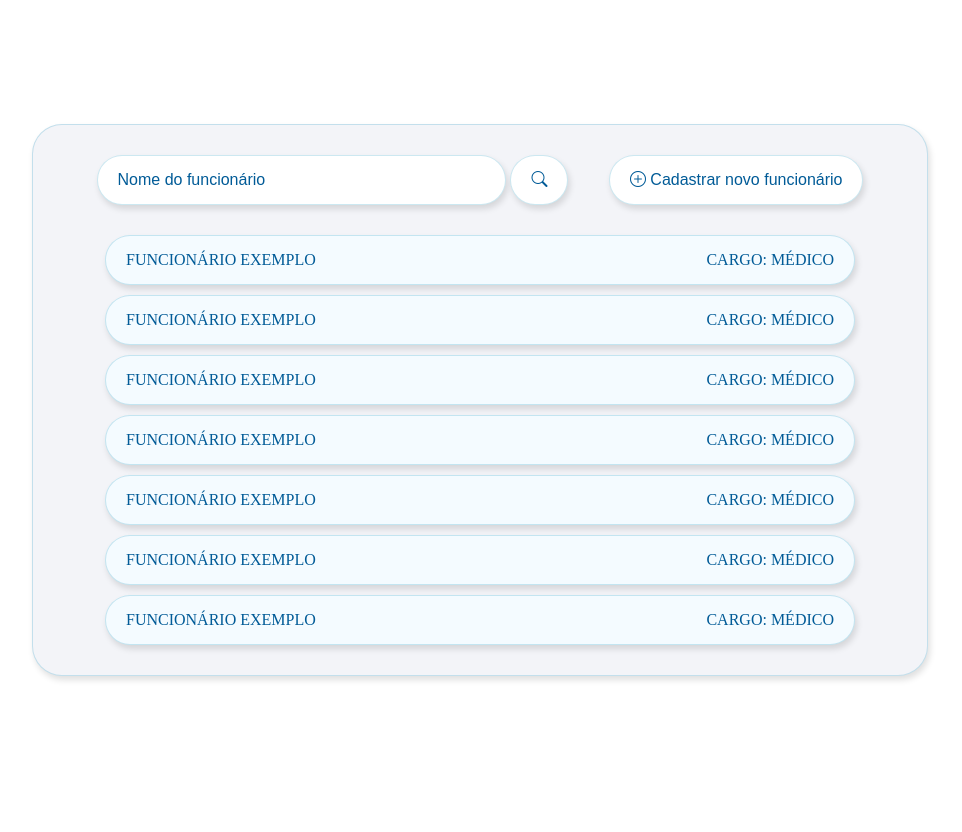
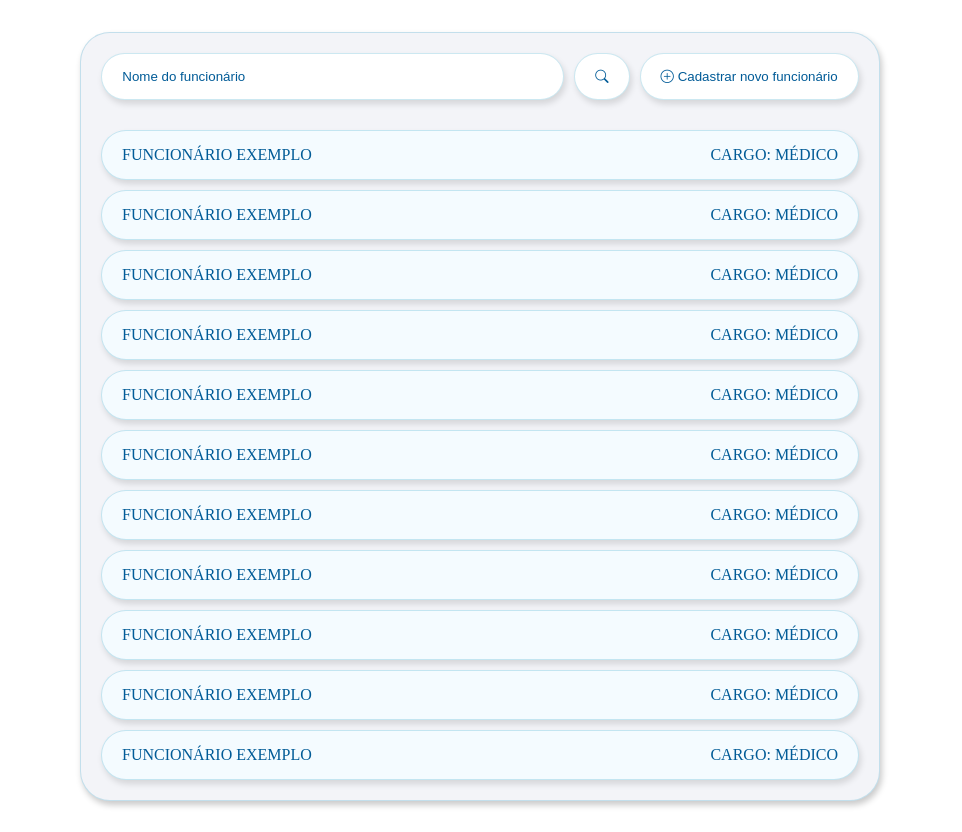
Before and after one commit to eumarianamota/clinic-system, a plain HTML site: page adm/adm.html in a window 1280 px wide. Shown: the whole page, without its empty margins (160-1122 px from the left). Before the commit the page ends 800 px from the top, so only its background shows below. Drawn offline with nearby package versions, Linux system fonts and the light colour scheme.

Commit message:
feat: create admin dashboard screens

```diff
--- a/adm/adm.html
+++ b/adm/adm.html
@@ -11,57 +11,75 @@
     <title>Administrador</title>
 </head>
 <body>
-    <div id="container" class="container">
-        <div class="header">
+    <main id="container" class="main-container">
+        <div class="header-container">
             <form id="search-bar" class="search-bar">
-                <input class="search-input" type="text" name="query" placeholder="Nome do funcionário" required>
-                <button type="submit" class="submit-btn" > <i class="bi bi-search"></i> </button>
+                <input class="search-input btn-container" type="text" name="query" placeholder="Nome do funcionário" required>
+                <button type="submit" class="submit-btn btn-container" > <i class="bi bi-search"></i> </button>
             </form>
 
-            <button id="register" class="register">
+            <button id="register-btn" class="register btn-container">
                 <i class="bi bi-plus-circle"></i> Cadastrar novo funcionário
             </button>
         </div>
 
-        <div class="content">
-            <ul id="employees" class="employees" >
-                <div id="employee" class="employee">
+        <div class="employees-container">
+            <div id="employee-container" class="employee btn-container">
                 <p>FUNCIONÁRIO EXEMPLO</p>
                 <P>CARGO: MÉDICO</P>
             </div>
 
-                <div id="employee" class="employee">
+            <div id="employee" class="employee btn-container">
                 <p>FUNCIONÁRIO EXEMPLO</p>
                 <P>CARGO: MÉDICO</P>
             </div>
 
-                <div id="employee" class="employee">
+            <div id="employee" class="employee btn-container">
                 <p>FUNCIONÁRIO EXEMPLO</p>
                 <P>CARGO: MÉDICO</P>
             </div>
 
-                <div id="employee" class="employee">
+            <div id="employee" class="employee btn-container">
                 <p>FUNCIONÁRIO EXEMPLO</p>
                 <P>CARGO: MÉDICO</P>
             </div>
 
-                <div id="employee" class="employee">
+            <div id="employee" class="employee btn-container">
                 <p>FUNCIONÁRIO EXEMPLO</p>
                 <P>CARGO: MÉDICO</P>
             </div>
 
-                <div id="employee" class="employee">
+            <div id="employee" class="employee btn-container">
                 <p>FUNCIONÁRIO EXEMPLO</p>
                 <P>CARGO: MÉDICO</P>
             </div>
 
-                <div id="employee" class="employee">
+            <div id="employee" class="employee btn-container">
                 <p>FUNCIONÁRIO EXEMPLO</p>
                 <P>CARGO: MÉDICO</P>
             </div>
-            </ul>
+
+            <div id="employee" class="employee btn-container">
+                <p>FUNCIONÁRIO EXEMPLO</p>
+                <P>CARGO: MÉDICO</P>
+            </div>
+
+            <div id="employee" class="employee btn-container">
+                <p>FUNCIONÁRIO EXEMPLO</p>
+                <P>CARGO: MÉDICO</P>
+            </div>
+
+            <div id="employee" class="employee btn-container">
+                <p>FUNCIONÁRIO EXEMPLO</p>
+                <P>CARGO: MÉDICO</P>
+            </div>
+
+            <div id="employee" class="employee btn-container">
+                <p>FUNCIONÁRIO EXEMPLO</p>
+                <P>CARGO: MÉDICO</P>
             </div>
         </div>
+    </main>
 
     <script src="../js/adm.js"></script>
 </body>
--- a/css/adm.css
+++ b/css/adm.css
@@ -5,128 +5,75 @@
 }
 
 body {
-    display: flex;
-    align-items: center;
-    justify-content: center;
-
+    justify-self: center;
     height: 100vh;
+    font-size: 1rem;
 }
 
-
-.container {
-    display: flex;
-    flex-direction: column;
-    justify-content: center;
-    align-items: center;
-
-    background-color: var(--background-container);
-    box-shadow: 2px 4px 6px rgba(0, 0, 3, 0.125);
-    border: solid 1px var(--form-border-adm);
-    border-radius: 30px;
-
-    width: 70%;
-    padding: 30px 20px;
-}
-
-
-.header {
-    display: flex;
-    align-items: center;
-    justify-content: center;
-
-    width: 100%;
-
-    margin-bottom: 30px;
-}
-
-
-.search-bar {
-    width: 60%;
-}
-
-
-.search-input {
+.btn-container {
     background-color: var(--white);
     border: solid 1px var(--form-border-adm);
     border-radius: 30px;
     padding: 15px 20px;
     box-shadow: 2px 4px 6px rgba(0, 0, 3, 0.125);
-    font-size: 1rem;
     color: var(--dark-blue-txt);
+}
 
-    width: 80%;
+
+.main-container {
+    background-color: var(--background-container);
+
+    padding: 20px;
+    border: solid 1px var(--form-border-adm);
+    border-radius: 30px;
+    box-shadow: 2px 4px 6px rgba(0, 0, 3, 0.211);
+    width: 50rem;
+    margin-top: 2rem;
+}
+
+.header-container {
+    width: 100%;
+
+    display: flex;
+    justify-content: center;
+    gap: 10px;
+
+    margin-bottom: 30px;
+}
+
+.search-bar {
+    display: flex;
+    flex-direction: row;
+    gap: 10px;
+    width: 69.7%;
+}
+
+.search-input {
+    width: 100%;
 }
 
 .search-input::placeholder {
     color: var(--dark-blue-txt);
 }
 
-.submit-btn {
-    background-color: var(--white);
-    border: solid 1px var(--form-border-adm);
-    border-radius: 30px;
-    padding: 15px 20px;
-    box-shadow: 2px 4px 6px rgba(0, 0, 3, 0.125);
-    font-size: 1rem;
-    color: var(--dark-blue-txt);
+.register {
+    transition: all 300ms ease;
 }
 
-.register {
-    background-color: var(--white);
-    border: solid 1px var(--form-border-adm);
-    border-radius: 30px;
-    padding: 15px 20px;
-    box-shadow: 2px 4px 6px rgba(0, 0, 3, 0.125);
-    font-size: 1rem;
-    color: var(--dark-blue-txt);
+.register:hover {
+    background-color: var(--background-home);
 }
 
-.employees {
+.employees-container {
+    width: 100%;
     display: flex;
     flex-direction: column;
-    justify-content: space-between;
-    align-items: center;
-    row-gap: 10px;
+    justify-content: center;
+    gap: 10px;
 }
 
 .employee {
     display: flex;
     justify-content: space-between;
-    align-items: center;
-
-    width: 750px;
-
     background-color: var(--form-color-adm);
-    border: solid 1px var(--form-border-adm);
-    border-radius: 30px;
-    padding: 15px 20px;
-    box-shadow: 2px 4px 6px rgba(0, 0, 3, 0.125);
-    font-size: 1rem;
-    color: var(--dark-blue-txt);
 }
-
-/* TELA DE REGISTRO */
-.container-input {
-    width: 100%;
-}
-
-input {
-
-    width: 100%;
-}
-
-.input-3 {
-    width: 33%;
-}
-/* .back-btn {
-    width: 25px;
-    height: 25px;
-    border-radius: 20px;
-    border: solid 1px var(--dark-blue-txt);
-    color: var(--dark-blue-txt);
-} */
-
-/* h1{
-    margin: 10px 0;
-    text-align: center;
-}  */
--- /dev/null
+++ b/css/register-confirmation.css
@@ -0,0 +1,58 @@
+* {
+    margin: 0;
+    padding: 0;
+    box-sizing: border-box;
+}
+
+body {
+    display: flex;
+    justify-content: center;
+    align-items: center;
+    height: 100vh;
+    font-size: 1.5rem;
+    color: var(--black);
+}
+
+h1 {
+    text-align: center;
+    margin-bottom: 2rem;
+    color: var(--light-green-txt);
+}
+
+.container {
+    background-color: var(--background-container);
+    padding: 40px;
+    border: solid 1px var(--form-border-adm);
+    border-radius: 30px;
+    box-shadow: 2px 4px 6px rgba(0, 0, 3, 0.211);
+    width: 50rem;
+
+    display: flex;
+    flex-direction: column;
+    align-items: center;
+    gap: 2rem;
+}
+
+.highlight {
+    color: var(--dark-blue-txt);
+}
+
+.message {
+    font-size: 1rem;
+    color: var(--light-blue-txt);
+}
+
+.back-btn {
+    font-size: 1.2rem;
+    background-color: var(--light-blue-txt);
+    border: solid 1px var(--form-border-adm);
+    border-radius: 30px;
+    padding: 15px 20px;
+    box-shadow: 2px 4px 6px rgba(0, 0, 3, 0.216);
+    transition: all 300ms ease;
+    color: var(--white);
+}
+
+.back-btn:hover {
+    background-color: var(--dark-blue-txt);
+}
--- /dev/null
+++ b/css/register-employee.css
@@ -0,0 +1,81 @@
+* {
+    margin: 0;
+    padding: 0;
+    box-sizing: border-box;
+}
+
+body {
+    display: flex;
+    justify-content: center;
+    align-items: center;
+    height: 100vh;
+    font-size: 1.3rem;
+    color: var(--dark-blue-txt);
+}
+
+h1 {
+    text-align: center;
+    margin-bottom: 2rem;
+}
+
+.container {
+    background-color: var(--background-container);
+    padding: 20px;
+    border: solid 1px var(--form-border-adm);
+    border-radius: 30px;
+    box-shadow: 2px 4px 6px rgba(0, 0, 3, 0.211);
+    width: 50rem;
+}
+
+.register-employee-container {
+    display: grid;
+    grid-template-columns: 1fr 1fr 1fr;
+    grid-template-rows: auto auto auto auto;
+    grid-template-areas:
+        "name name name"
+        "gender id-number id-number"
+        "position email email"
+        ". . submit-btn";
+    gap: 2rem;
+}
+
+.name       { grid-area: name; }
+.gender     { grid-area: gender; }
+.id-number  { grid-area: id-number; }
+.position   { grid-area: position; }
+.email      { grid-area: email; }
+.submit-btn { grid-area: submit-btn; }
+
+.container-input {
+    display: flex;
+    flex-direction: column;
+    gap: .25rem;
+    justify-content: left;
+}
+
+.container-input input {
+    background-color: var(--white);
+    border: solid 1px var(--form-border-adm);
+    border-radius: 30px;
+    padding: 8px 10px;
+    box-shadow: 2px 4px 6px rgba(0, 0, 3, 0.125);
+}
+
+.container-input input:focus {
+    outline: 1px solid var(--light-blue-txt);
+}
+
+.submit-btn {
+    background-color: var(--details-home);
+    border: solid 1px var(--form-border-adm);
+    border-radius: 30px;
+    padding: 10px 10px;
+    box-shadow: 2px 4px 6px rgba(0, 0, 3, 0.216);
+    transition: all 300ms ease;
+    color: var(--dark-blue-txt);
+}
+
+.submit-btn:hover {
+    background-color: var(--dark-blue-txt);
+    color: var(--white);
+}
--- a/css/style.css
+++ b/css/style.css
@@ -1,5 +1,6 @@
 :root {
     --white: #ffffff;
+    --black: #000000;
     --background-home: #BEEEFF3D;
     --form-border-home: #52ADFC45;
     --details-home: #28CBFD;
--- a/js/adm.js
+++ b/js/adm.js
@@ -1,6 +1,9 @@
-const registerBtn = document.getElementById("register")
+document.addEventListener("DOMContentLoaded", () => {
+        const registerBtn = document.getElementById("register-btn")
+        console.log("Botão registrado com sucesso!")
 
-registerBtn.addEventListener("click", () => {
-    console.log("to clicando")
-    window.location.href = "register-employee.html"
+        registerBtn.addEventListener("click", () => {
+            console.log("Tô clicando.")
+            window.location.href = "register-employee.html"
+        })
 })
--- a/js/home.js
+++ b/js/home.js
@@ -1,9 +1,10 @@
-const form = document.getElementById('form')
+document.addEventListener("DOMContentLoaded", () => {
+    const form = document.getElementById('login-form')
     const user = document.getElementById('user')
     const password = document.getElementById("password")
     const errorMessage = document.getElementById("error-message")
 
-form.addEventListener('submit',  (event) => {
+    form.addEventListener("submit",  (event) => {
         event.preventDefault()
 
         if (user.value === 'administrador' && password.value === "1234") {
@@ -18,3 +19,4 @@ form.addEventListener('submit',  (event) => {
             errorMessage.textContent = "Usuário ou Senha inválidos!"
         }
     })
+})
```
Also changed, not shown: adm/register-confirmation.html (added, +25 -0 lines), adm/register-employee.html (+15 -11 lines), index.html (+4 -4 lines), js/register_employee.js (added, +8 -0 lines). Lines whose indentation alone changed are shown as unchanged.
